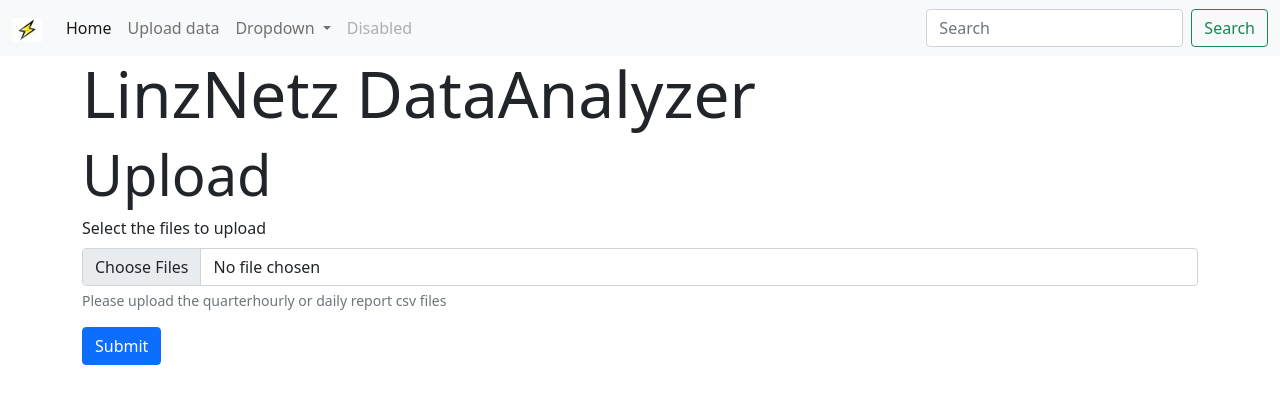
After one commit to brandstaetter/LinzNetzDataReader, a FastAPI app: template data_analyzer/templates/general_pages/upload.html in a window 1280 px wide. The commit adds this page. Shown: the top 404 px of the page. Run offline with FastAPI, Linux system fonts and the light colour scheme; the template is opened without the code that fills it, so the values that code supplies are empty; parts of the project's set-up code (start-up, migrations or seed data) failed here and were passed over.

Commit message:
refactoring: improved structure

```diff
--- a/data_analyzer/api/general_pages/route_frontend.py
+++ b/data_analyzer/api/general_pages/route_frontend.py
@@ -1,4 +1,3 @@
-# route_frontend.py
 from os import path
 
 from fastapi import APIRouter, Request
@@ -12,3 +11,8 @@
 @general_pages_router.get("/")
 async def home(request: Request) -> Response:
     return templates.TemplateResponse("general_pages/homepage.html", {"request": request})
+
+
+@general_pages_router.get("/upload")
+async def upload(request: Request) -> Response:
+    return templates.TemplateResponse("general_pages/upload.html", {"request": request})
--- a/data_analyzer/main.py
+++ b/data_analyzer/main.py
@@ -1,184 +1,20 @@
 import logging
-import os
-import os.path
-import tempfile
-from typing import List, Union
 
-import aiofiles
-import matplotlib.dates as mdates
-import numpy as np
-import pandas as pd
 import uvicorn
 from api.general_pages.route_frontend import general_pages_router
-from api.table_definition import CONSUMPTION, DATE, ENDDATE, FALLBACK
-from db.session import engine, insp
-from fastapi import FastAPI, File, UploadFile
-from fastapi.responses import FileResponse
+from api.operations.route_graph import graph_router
+from api.operations.route_operations import operations_router
+from fastapi import FastAPI
 from fastapi.staticfiles import StaticFiles
-from pydantic import BaseModel
-from util import csv_reader
-from util.database_helper import D_TABLE_NAME, QH_TABLE_NAME, table_from_filename
 
 # general setup and base configuration
 
 # FastAPI
 app = FastAPI()
 app.include_router(general_pages_router)
+app.include_router(operations_router)
+app.include_router(graph_router)
 app.mount("/static", StaticFiles(directory="data_analyzer/static"), name="static")
-
-
-class Message(BaseModel):
-    message: str = ""
-    filenames: List[str] = []
-    problems: List[str] = []
-    success: bool
-
-
-def _is_persist_csv(filename: str, csv_file_path: str) -> bool:
-    with engine.connect() as con:
-        success = False
-        table_name = table_from_filename(filename)
-        logging.debug("Resolved table name to save to as %s for file %s", table_name, filename)
-        original_frame = _get_frame(table_name)
-        new_frame = csv_reader.parse(csv_file_path, table_name)
-        if original_frame is None:
-            logging.debug("No previous data found, creating new table")
-            frame = new_frame
-            success = True
-        elif not pd.Series(new_frame.index.values).isin(original_frame.index.values).any():
-            logging.debug("Adding new data to table")
-            # using concat instead of just apending to keep data sorted
-            frame = pd.concat([original_frame, new_frame], sort=True, join="inner")
-            success = True
-        else:
-            logging.warning("Duplicate/overlapping dataset in %s uploaded! Will not be stored.", filename)
-            frame = original_frame
-        logging.debug("Writing table with the following columns: %s", frame.dtypes)
-        frame.to_sql(table_name, con, if_exists="replace")
-        return success
-
-
-def _get_frame(table_name: str) -> pd.DataFrame:
-    original_frame: pd.DataFrame = None
-    if insp.has_table(table_name):
-        if table_name == QH_TABLE_NAME:
-            original_frame = pd.read_sql_table(
-                table_name,
-                con=engine,
-                index_col=DATE,
-                parse_dates=[DATE, ENDDATE],
-                columns=[DATE, ENDDATE, CONSUMPTION, FALLBACK],
-            )
-        elif table_name == D_TABLE_NAME:
-            original_frame = pd.read_sql_table(
-                table_name,
-                con=engine,
-                index_col=DATE,
-                parse_dates=[DATE],
-                columns=[DATE, CONSUMPTION, FALLBACK],
-            )
-        logging.debug("Loaded the following data: %s", original_frame.dtypes)
-        logging.debug("Data head: \n%s", original_frame.head())
-    return original_frame
-
-
-@app.post("/api/upload-file")
-async def create_upload_file(file: UploadFile = File(...)) -> Message:
-    logging.debug("processing file: %s", file.filename)  # getting filename
-    destination_file_path = os.path.join(tempfile.gettempdir(), file.filename)  # location to store file
-    async with aiofiles.open(destination_file_path, "wb") as out_file:
-        while content := await file.read(1024):  # async read file chunk
-            if isinstance(content, str):
-                await out_file.write(content.encode("utf-8"))
-            else:
-                await out_file.write(content)  # async write file chunk
-
-    success = _is_persist_csv(file.filename, destination_file_path)
-    return Message(
-        success=success,
-        filenames=[file.filename],
-        message="File processed successfully." if success else "There was a problem processing the file.",
-    )
-
-
-@app.post("/api/upload-files")
-async def create_upload_files(files: List[UploadFile] = File(...)) -> Message:
-    filtered_list = list(set(files))
-    logging.debug("Processing files: %s", filtered_list)
-    result = {}
-    for file in filtered_list:
-        destination_file_path = os.path.join(tempfile.gettempdir(), file.filename)  # output file path
-        async with aiofiles.open(destination_file_path, "wb") as out_file:
-            while content := await file.read(1024):  # async read file chunk
-                if isinstance(content, str):
-                    await out_file.write(content.encode("utf-8"))
-                else:
-                    await out_file.write(content)  # async write file chunk
-        result[file.filename] = _is_persist_csv(file.filename, destination_file_path)
-
-    return Message(
-        success=len([k for k, v in result.items() if not v]) == 0,
-        filenames=[k for k, v in result.items() if v],
-        problems=[k for k, v in result.items() if not v],
-        message="Files processed successfully.",
-    )
-
-
-@app.get("/api/graph")
-async def qh_graph(
-    source: str, aggregate: str = "", step: int = 4, lower: str = "", upper: str = ""
-) -> Union[FileResponse, Message]:
-    frame = None
-    if source == "qh":
-        frame = _get_frame(QH_TABLE_NAME)
-    elif source == "d":
-        frame = _get_frame(D_TABLE_NAME)
-    else:
-        raise ValueError("Unknown value for source")
-    if frame is not None:
-        result_filepath = os.path.join(tempfile.gettempdir(), "plot1.png")
-        if os.path.exists(result_filepath):
-            os.remove(result_filepath)
-
-        if lower != "" and upper != "":
-            frame = frame.loc[lower:upper]  # type: ignore [misc]
-        elif lower != "" and upper == "":
-            frame = frame.loc[lower:]  # type: ignore [misc]
-        elif lower == "" and upper != "":
-            frame = frame.loc[:upper]  # type: ignore [misc]
-
-        width = max(frame.size / 30 if source == "d" else frame.size / 100, 10)
-        height = 5
-
-        if aggregate in ["h", "d", "w", "m"]:
-            frame = frame.resample(aggregate).sum()
-        # Draw pandas plot: x_compat=True converts the pandas x-axis units to matplotlib
-        # date units (not strictly necessary when using a daily frequency like here)
-        axes = frame[CONSUMPTION].plot(x_compat=True, figsize=(width, height), legend=None, ylabel="kWh")
-        axes.set_ylim(*axes.get_ylim())  # reset y limits to display highlights without gaps
-        # Highlight weekends based on the x-axis units
-        xmin, xmax = axes.get_xlim()
-        days = np.arange(np.floor(xmin), np.ceil(xmax) + 2)
-        weekends = [((dt.weekday() >= 5) | (dt.weekday() == 0)) for dt in mdates.num2date(days)]
-        axes.fill_between(days, *axes.get_ylim(), where=weekends, facecolor="k", alpha=0.1)
-        axes.set_xlim(xmin, xmax)  # set limits back to default values
-
-        # Create appropriate ticks using matplotlib date tick locators and formatters
-        axes.xaxis.set_major_locator(mdates.MonthLocator())
-        axes.xaxis.set_minor_locator(mdates.MonthLocator(bymonthday=np.arange(0, 31, step=step)))
-        axes.xaxis.set_major_formatter(mdates.DateFormatter("\n%b"))
-        axes.xaxis.set_minor_formatter(mdates.DateFormatter("%d"))
-
-        # Additional formatting
-        axes.figure.autofmt_xdate(rotation=0, ha="center")
-        title = "Verbrauch"
-        axes.set_title(title, pad=20, fontsize=14)
-
-        axes.figure.savefig(result_filepath)
-        axes.clear()
-        axes.figure.clear()
-        return FileResponse(result_filepath)
-    return Message(success=False, message="No data found!")
 
 
 if __name__ == "__main__":
--- a/data_analyzer/util/csv_reader.py
+++ b/data_analyzer/service/util/csv_reader.py
@@ -1,7 +1,7 @@
 import pandas as pd
 from api.table_definition import CONSUMPTION, DATE, ENDDATE, FALLBACK
 from numpy import NaN
-from util.database_helper import D_TABLE_NAME, QH_TABLE_NAME
+from service.util.database_helper import D_TABLE_NAME, QH_TABLE_NAME
 
 CONSUMPTION_ALT = "Energiemenge in kWh"
 STARTDATE = "Datum von"
--- a/data_analyzer/templates/components/navbar.html
+++ b/data_analyzer/templates/components/navbar.html
@@ -9,10 +9,10 @@
         <div class="collapse navbar-collapse" id="navbarSupportedContent">
             <ul class="navbar-nav me-auto mb-2 mb-lg-0">
                 <li class="nav-item">
-                    <a class="nav-link active" aria-current="page" href="#">Home</a>
+                    <a class="nav-link active" aria-current="page" href="/">Home</a>
                 </li>
                 <li class="nav-item">
-                    <a class="nav-link" href="#">Link</a>
+                    <a class="nav-link" href="/upload">Upload data</a>
                 </li>
                 <li class="nav-item dropdown">
                     <a class="nav-link dropdown-toggle" href="#" id="navbarDropdown" role="button" data-bs-toggle="dropdown" aria-expanded="false">
--- a/data_analyzer/templates/general_pages/homepage.html
+++ b/data_analyzer/templates/general_pages/homepage.html
@@ -7,6 +7,6 @@
 
 {% block content %}
   <div class="container">
-    <h1 class="display-4">LinzNetz DataAnalyzer</h1>
+    <h1 class="display-3">LinzNetz DataAnalyzer</h1>
   </div>
 {% endblock %}
--- /dev/null
+++ b/data_analyzer/templates/general_pages/upload.html
@@ -0,0 +1,24 @@
+{% extends "shared/base.html" %}
+
+
+{% block title %}
+  <title>LinzNetz DataAnalyzer - Upload</title>
+{% endblock %}
+
+{% block content %}
+  <div class="container">
+    <h1 class="display-3">LinzNetz DataAnalyzer</h1>
+    <h2 class="display-4">Upload</h2>
+    <div class="mb-3">
+      <form action="/api/upload-files" enctype="multipart/form-data" method="post">
+        <div class="mb-3">
+          <label for="formFileMultiple" class="form-label">Select the files to upload</label>
+          <input class="form-control" id="formFileMultiple" name="files" type="file" multiple accept=".csv" aria-describedby="fileHelp"/>
+          <div id="fileHelp" class="form-text">Please upload the quarterhourly or daily report csv files</div>
+        </div>
+        <button type="submit" class="btn btn-primary">Submit</button>
+      </form>
+    </div>
+  </div>
+
+{% endblock %}
```
Also changed, not shown: data_analyzer/api/operations/route_graph.py (added, +75 -0 lines), data_analyzer/api/operations/route_operations.py (added, +57 -0 lines), data_analyzer/api/response_model.py (added, +10 -0 lines), data_analyzer/service/data_services.py (added, +55 -0 lines), data_analyzer/service/util/database_helper.py (renamed from data_analyzer/util/database_helper.py).
